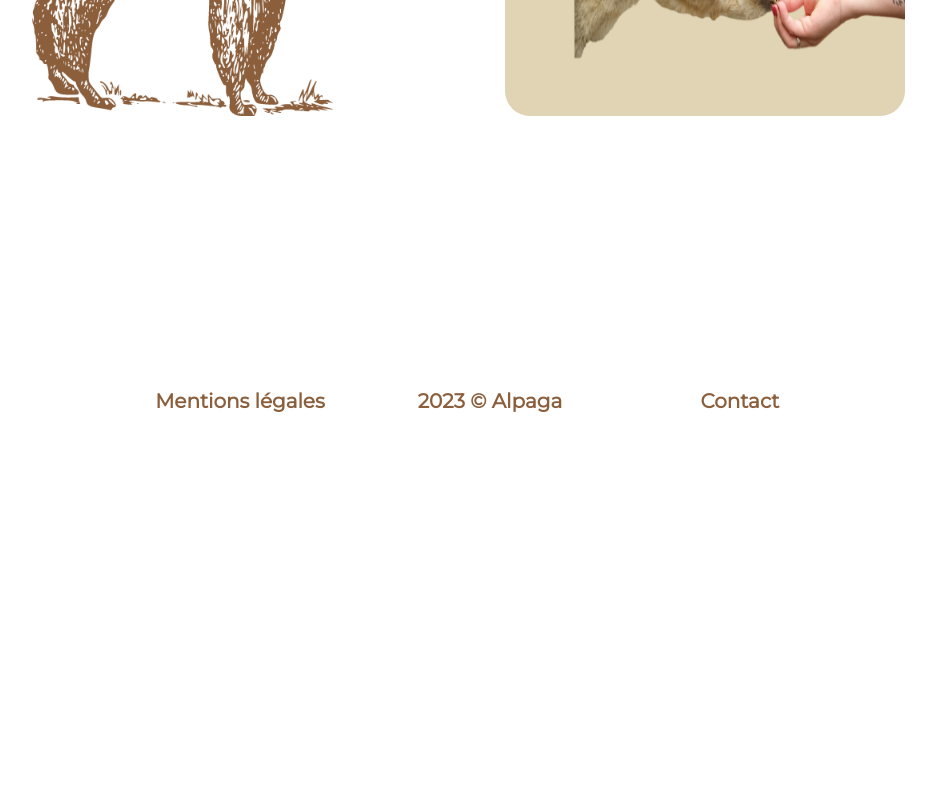
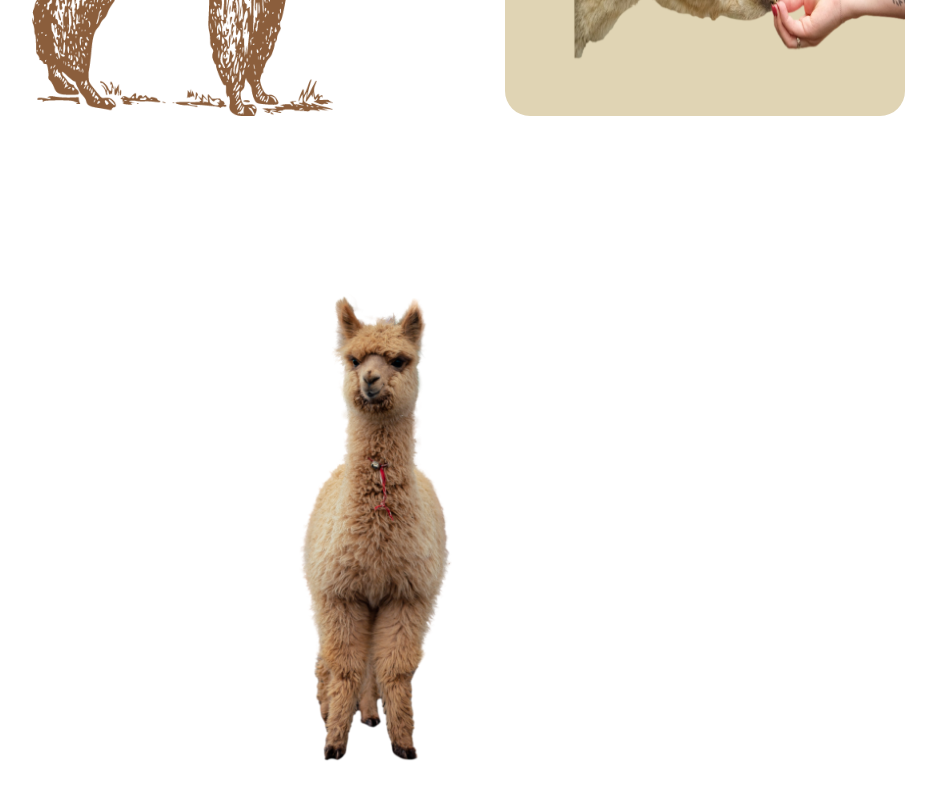
Before and after one commit to julien382/Alpaga, a React (Create React App) app: page /production in a window 1280 px wide. Shown: the part 594-1394 px from the top of the page, without its empty margins (150-1086 px from the left). Before the commit the page ends 1030 px from the top, so only its background shows below. Built offline with nearby package versions, Linux system fonts and the light colour scheme; a web font is replaced by a local one.

Commit message:
test fondu image

```diff
--- a/src/pages/Production/Production.css
+++ b/src/pages/Production/Production.css
@@ -54,3 +54,31 @@
     border-color: #f00;
     transform: scale(1.1);
 }
+
+
+
+/* --- fondu ---*/
+
+.image-container {
+    position: relative;
+    width: 500px;
+    height: 500px;
+  }
+
+  .image {
+    position: absolute;
+    top: 0;
+    left: 0;
+    width: 400px;
+    height: 600px;
+    object-fit: cover;
+    transition: opacity 1.5s ease-in-out;
+  }
+
+  .fade-out {
+    opacity: 0;
+  }
+
+  .fade-in {
+    opacity: 1;
+  }
--- a/src/pages/Production/Production.jsx
+++ b/src/pages/Production/Production.jsx
@@ -6,6 +6,9 @@ import truealpaga404 from "../../assets/alpaga404.png";
 import falsemainAlpaga from "../../assets/alpagaAlimentation.png";
 import falsealpaca from "../../assets/logoAlpaga.png";
 import falsealpaga404 from "../../assets/alpagaBrown.png";
+
+import notTondu from "../../assets/notTondu.png";
+import tondu from "../../assets/tondu.png";
 
 const allImagesTrue = [
   { src: truemainAlpaga, isCorrect: true},
@@ -53,6 +56,24 @@ const Production = () => {
   }, []);
 
 
+
+
+  const [isFaded, setIsFaded] = useState(false);
+  const [currentImage, setCurrentImage] = useState(notTondu);
+
+  const handleClick = () => {
+    setIsFaded(true);
+    setTimeout(() => {
+      if (currentImage === notTondu) {
+        setCurrentImage(tondu);
+      } else {
+        setCurrentImage(notTondu);
+      }
+      setIsFaded(false);
+    }, 500);
+  };
+
+
   return (
     <div className='gameContainer'>
       <div className='containerScoreBoard'>
@@ -74,6 +95,17 @@ const Production = () => {
           <p>{image.isCorrect.toString()}</p>
         ))}
       </div>
+
+
+      <div className="image-container">
+        <img
+          src={currentImage}
+          alt="Image"
+          className={`image ${isFaded ? 'fade-out' : 'fade-in'}`}
+          onClick={handleClick}
+        />
+      </div>
+
     </div>
   );
 }
```
Also changed, not shown: src/assets/notTondu.png (added), src/assets/tondu.png (added).
